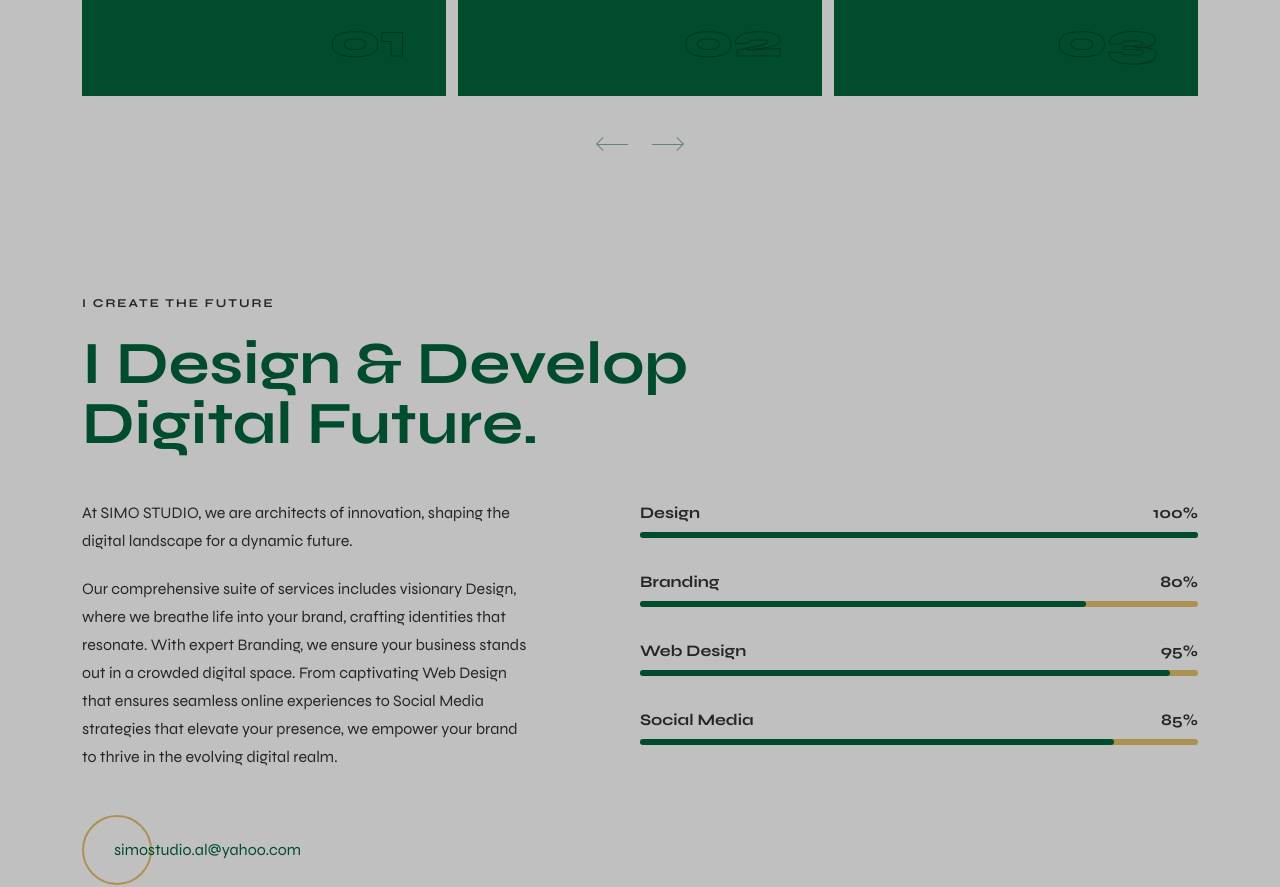
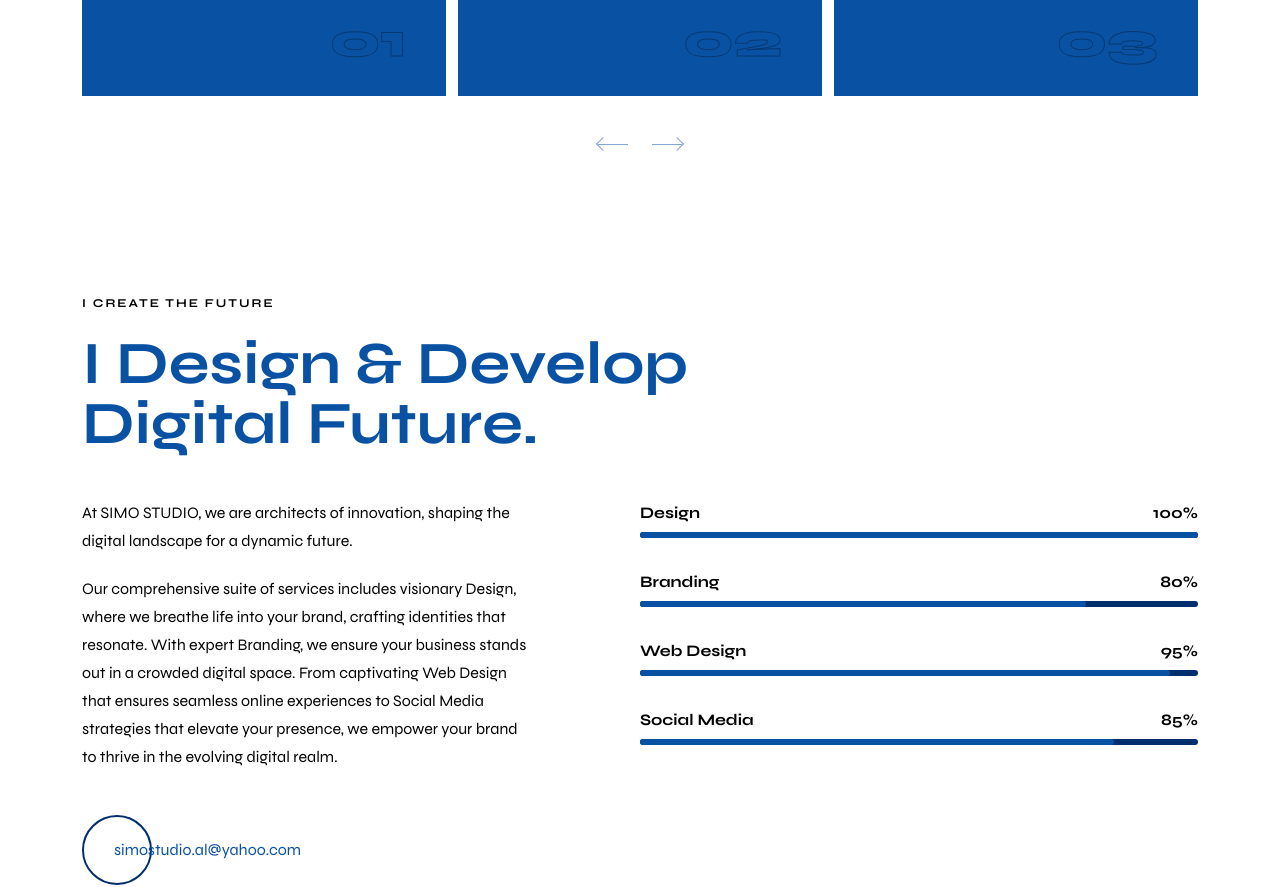
Before and after one commit to simostudio/simostudio.com, a plain HTML site: page index.html in a window 1280 px wide. Shown: the part 1480-2367 px from the top of the page. Drawn offline with nearby package versions, Linux system fonts and the light colour scheme.

Commit message:
Add files via upload

```diff
--- a/style.css
+++ b/style.css
@@ -20,13 +20,13 @@
      * colors
      */
 
-    --raisin-black: #ad9152;
-    --roman-silver: #262626;
-    --eerie-black: #c0c0c0;
+    --raisin-black: #012e6d;
+    --roman-silver: #000;
+    --eerie-black: #fff;
     --black: hsla(0, 0%, 0%, 1);
-    --white: #014c2d;
-    --white_a10: #c0c0c0;
-    --white_a5: #ad9152;
+    --white: #0951a3;
+    --white_a10: #fff;
+    --white_a5: #012e6d;
 
     /**
      * typography
```
